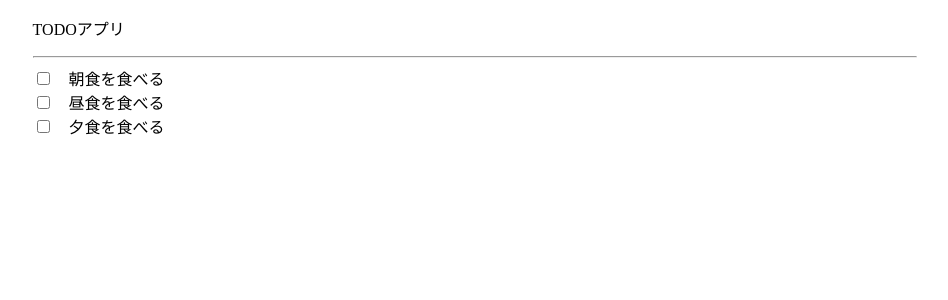
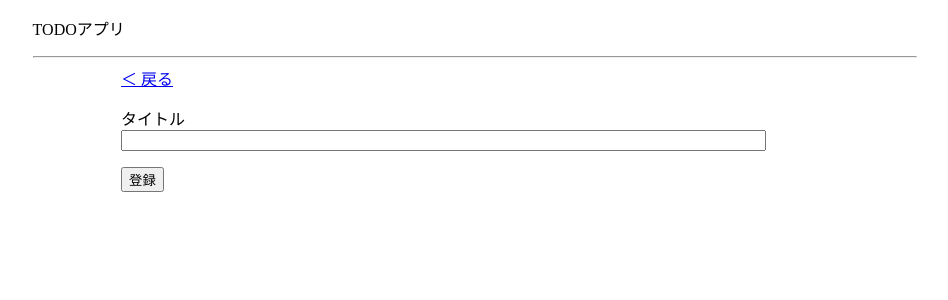
Before and after one commit to yumemio193/todo_vue_sample, a Vue app: page /#/todo in a window 1280 px wide. Before the commit this address led to /. Shown: the top 300 px of the page, without its empty margins (165-1113 px from the left). Built offline with nearby package versions, Linux system fonts and the light colour scheme.

Commit message:
Router画面遷移実装

```diff
--- a/src/App.vue
+++ b/src/App.vue
@@ -1,32 +1,18 @@
 <template>
   <div id="app">
     <p>TODOアプリ</p>
-    <hr>
-    <Todo v-for="todo in todos" :key="todo.id" :todo="todo"/>
+    <hr />
+    <router-view/>
   </div>
 </template>
 
 <script>
-import Todo from "./component/Todo";
-import { v4 as uuidv4 } from "uuid"
 export default {
-  name: "App",
-  components: {
-    Todo
-  },
-  data() {
-    return {
-      todos: [
-        {id: uuidv4(), title: "朝食を食べる"},
-        {id: uuidv4(), title: "昼食を食べる"},
-        {id: uuidv4(), title: "夕食を食べる"},
-      ]
-    }
-  }
-}
+  name: "App"
+};
 </script>
 
-<style>
+<style scoped>
 #app {
   width: 70%;
   margin: auto;
--- a/src/main.js
+++ b/src/main.js
@@ -1,8 +1,10 @@
 import Vue from 'vue'
 import App from './App.vue'
+import router from "./router";
 
 Vue.config.productionTip = false
 
 new Vue({
   render: h => h(App),
+  router,
 }).$mount('#app')
--- /dev/null
+++ b/src/router.js
@@ -0,0 +1,15 @@
+import Vue from "vue";
+import Router from "vue-router";
+import TodoList from "./views/TodoList";
+import CreateTodo from "./views/CreateTodo";
+import EditTodo from "./views/EditTodo";
+
+Vue.use(Router);
+
+export default new Router({
+  routes: [
+    { path: "/", component: TodoList },
+    { path: "/todo", component: CreateTodo },
+    { path: "/todo:uuid", component: EditTodo },
+  ],
+});
--- /dev/null
+++ b/src/views/CreateTodo.vue
@@ -0,0 +1,21 @@
+<template>
+  <div id="create-todo">
+    <router-link to="/">＜ 戻る</router-link>
+    <p>
+      <label for="title">タイトル</label>
+      <br />
+      <input id="title" type="text" />
+    </p>
+    <button>登録</button>
+  </div>
+</template>
+
+<style scoped>
+#create-todo {
+  width: 80%;
+  margin: auto;
+}
+#title {
+  width: 90%;
+}
+</style>
--- /dev/null
+++ b/src/views/EditTodo.vue
@@ -0,0 +1,5 @@
+<template>
+  <div>
+    <h1>Todo編集</h1>
+  </div>
+</template>
--- /dev/null
+++ b/src/views/TodoList.vue
@@ -0,0 +1,40 @@
+<template>
+  <div>
+    <button class="button" @click="toCreateTodo">新規作成</button>
+    <Todo v-for="todo in todos" :key="todo.id" :todo="todo"/>
+  </div>
+</template>
+
+<script>
+import Todo from "../component/Todo";
+import { v4 as uuidv4 } from "uuid";
+export default {
+  components: {
+    Todo
+  },
+  methods: {
+    toCreateTodo() {
+      this.$router.push("/todo");
+    }
+  },
+  data() {
+    return {
+      showRelative: true,
+      todos: [
+        {
+          id: uuidv4(),
+          title: "朝食を食べる",
+        },
+        {
+          id: uuidv4(),
+          title: "昼食を食べる",
+        },
+        {
+          id: uuidv4(),
+          title: "夕食を食べる",
+        },
+      ]
+    };
+  }
+};
+</script>
```
